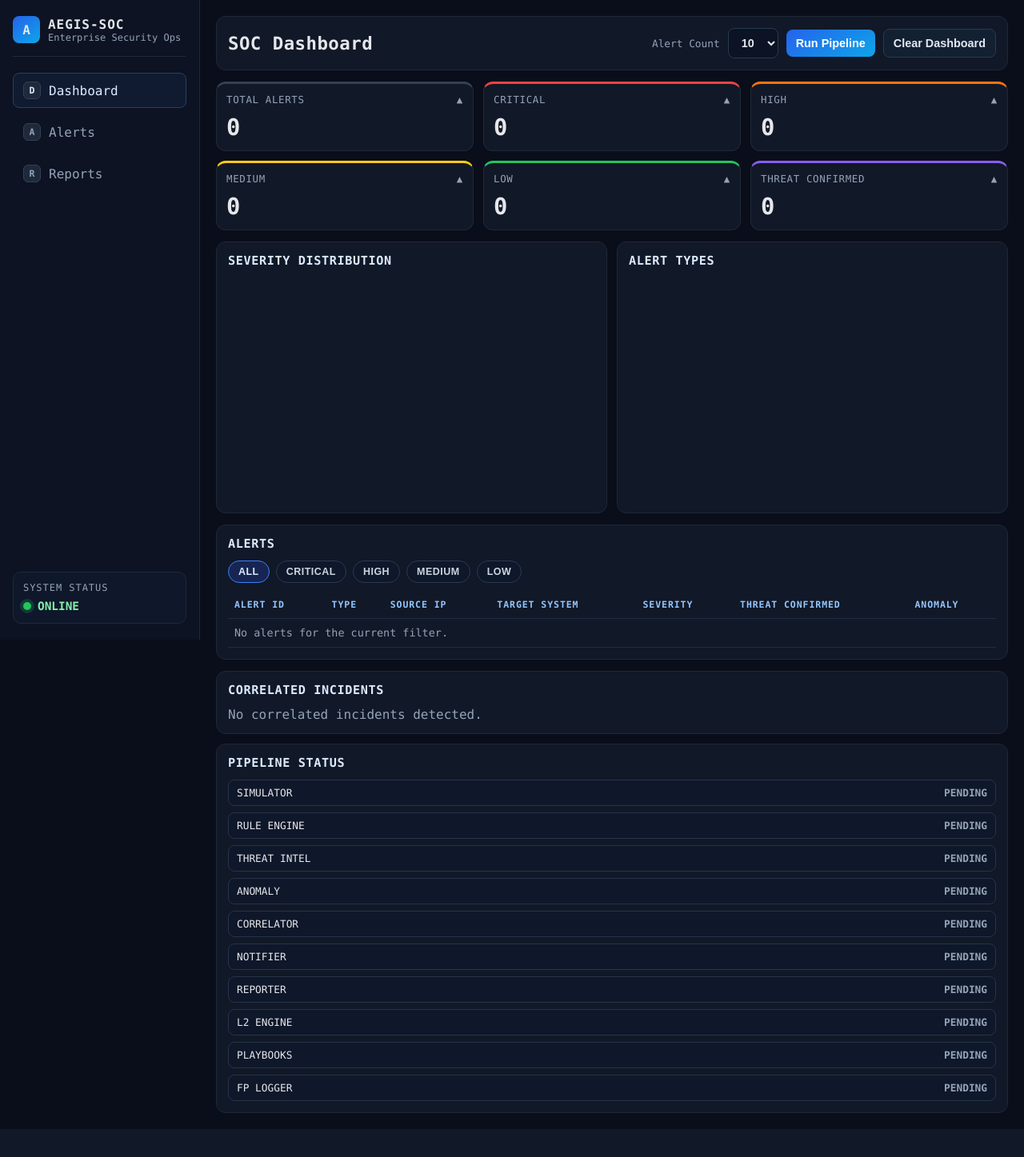
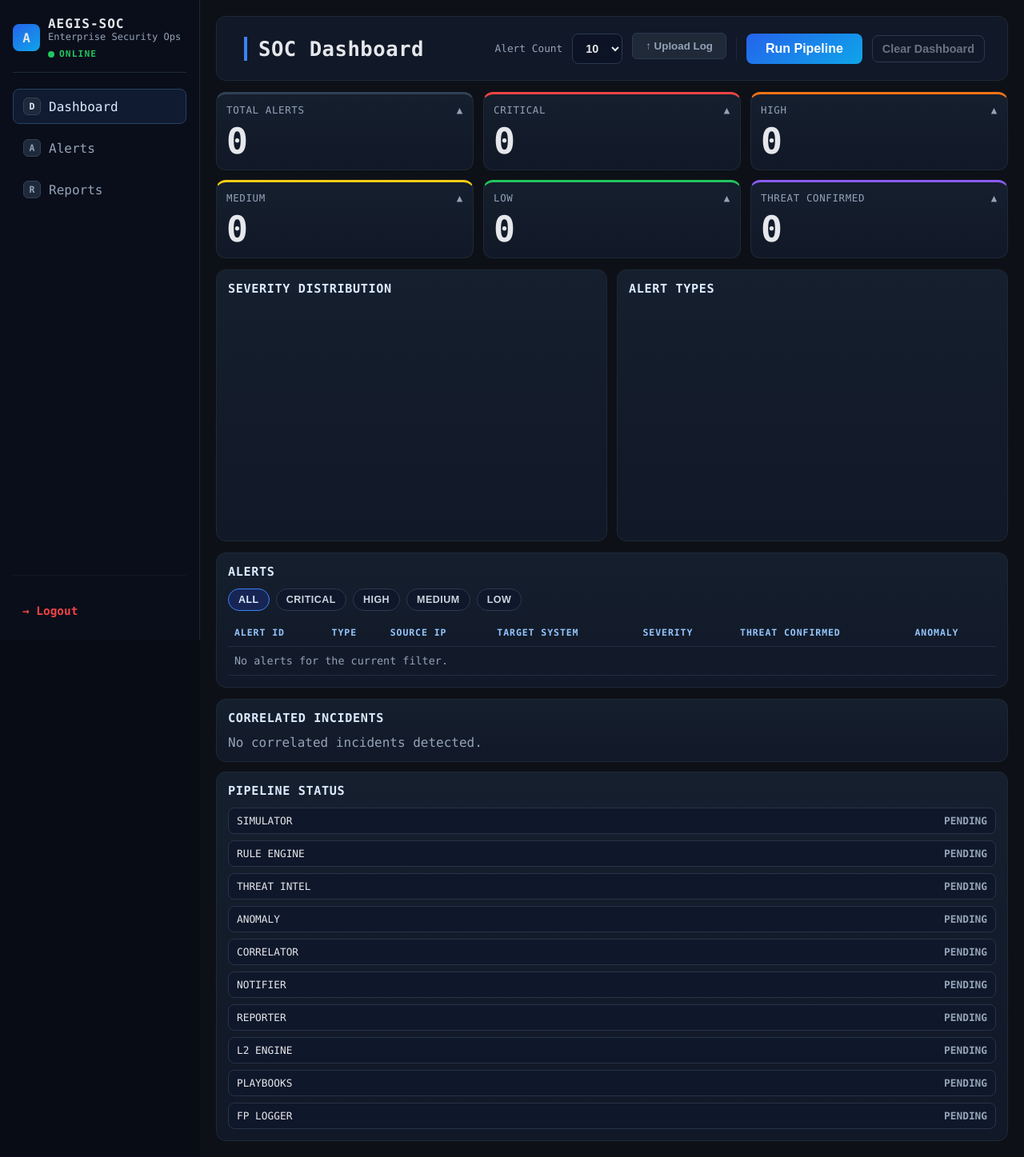
Before and after one commit to rudrasingh-007/Aegis-SOC, a Flask app: page / in a window 1280 px wide. Shown: the whole page at 80% size. Before the commit the page ends 1412 px from the top, so only its background shows below. Run offline with Flask 3, Linux system fonts and the light colour scheme; the visitor is signed in with stand-in values (Sample User, id 1); a map, chart or similar area stays blank.

Commit message:
feat(parser): add auth.log parser and dashboard file upload support

```diff
--- a/dashboard/app.py
+++ b/dashboard/app.py
@@ -16,6 +16,7 @@ from flask import (
 )
 
 from simulator.alert_simulator import generate_alerts
+from log_parser.auth_log_parser import parse_auth_log_content
 from engine.rule_engine import process_alerts
 from enrichment.threat_intel import enrich_alerts
 from correlator.alert_correlator import correlate_alerts
@@ -223,9 +224,24 @@ def index():
 @app.route("/run-pipeline", methods=["POST"])
 def run_pipeline():
 	"""Run the end-to-end Aegis-SOC pipeline and return JSON results."""
-	data = request.get_json(silent=True) or {}
-	count = int(data.get("count", 5))
-	alerts = generate_alerts(count)
+	# Check if a file was uploaded
+	if 'log_file' in request.files:
+		# Parse the uploaded log file
+		file = request.files['log_file']
+		if file and file.filename.endswith('.log'):
+			try:
+				content = file.read().decode('utf-8')
+				alerts = parse_auth_log_content(content)
+			except Exception as e:
+				return jsonify({"error": f"Failed to parse log file: {str(e)}"}), 400
+		else:
+			return jsonify({"error": "Invalid file format. Please upload a .log file."}), 400
+	else:
+		# Use existing JSON-based alert generation
+		data = request.get_json(silent=True) or {}
+		count = int(data.get("count", 5))
+		alerts = generate_alerts(count)
+
 	alerts = process_alerts(alerts)
 	alerts = enrich_alerts(alerts)
 	alerts = run_anomaly_detection(alerts)
--- a/dashboard/templates/index.html
+++ b/dashboard/templates/index.html
@@ -27,7 +27,7 @@
 
         body {
             margin: 0;
-            background: var(--bg-primary);
+            background: #080c14;
             color: var(--text-primary);
             font-family: "Consolas", "Segoe UI", sans-serif;
         }
@@ -44,7 +44,7 @@
             left: 0;
             bottom: 0;
             border-right: 1px solid var(--border);
-            background: #0d1322;
+            background: #0a0e1a;
             padding: 20px 16px;
             display: flex;
             flex-direction: column;
@@ -79,6 +79,31 @@
             display: flex;
             flex-direction: column;
             gap: 8px;
+        }
+
+        .sidebar-divider {
+            height: 1px;
+            background: rgba(255,255,255,0.04);
+            margin: 8px 0;
+            margin-top: auto;
+        }
+
+        .logout-link {
+            color: #ef4444;
+            text-decoration: none;
+            display: flex;
+            align-items: center;
+            gap: 8px;
+            padding: 8px 12px;
+            border-radius: 6px;
+            font-weight: 700;
+            font-size: 0.9rem;
+            transition: color 120ms ease, background 120ms ease;
+        }
+
+        .logout-link:hover {
+            color: #ff6b6b;
+            background: rgba(239,68,68,0.04);
         }
 
         .nav-item {
@@ -147,29 +172,36 @@
             margin-left: 250px;
             width: calc(100% - 250px);
             padding: 20px;
+            background: #0d1117;
         }
 
         .topbar {
             background: var(--card-bg);
             border: 1px solid var(--border);
             border-radius: 12px;
-            padding: 14px;
+            padding: 20px 28px;
             display: flex;
             align-items: center;
             justify-content: space-between;
             gap: 12px;
+            border-bottom: 1px solid #1f2937;
         }
 
         .topbar h1 {
             margin: 0;
-            font-size: 1.4rem;
+            font-size: 1.6rem;
+            font-weight: 800;
             letter-spacing: 0.02em;
+            padding-left: 10px;
+            border-left: 4px solid #3b82f6;
+            padding-left: 14px;
+            margin-left: 6px;
         }
 
         .controls {
             display: flex;
             align-items: center;
-            gap: 10px;
+            gap: 12px;
             flex-wrap: wrap;
         }
 
@@ -180,6 +212,37 @@
             font-size: 0.9rem;
             font-weight: 600;
             padding: 9px 12px;
+        }
+
+        .file-input-hidden { display: none; }
+
+        .custom-upload-btn {
+            background: #1f2937;
+            border: 1px solid #2a3a52;
+            color: #94a3b8;
+            border-radius: 6px;
+            padding: 8px 16px;
+            font-weight: 700;
+            cursor: pointer;
+        }
+
+        .vertical-sep {
+            width: 1px;
+            height: 28px;
+            background: #1f2937;
+        }
+
+        .custom-upload-btn:hover {
+            background: #2a3a52;
+        }
+
+        .upload-filename {
+            color: #94a3b8;
+            font-size: 0.75rem;
+            max-width: 220px;
+            white-space: nowrap;
+            overflow: hidden;
+            text-overflow: ellipsis;
         }
 
         .btn {
@@ -196,6 +259,20 @@
             background: linear-gradient(145deg, #2563eb, #0ea5e9);
             border: none;
             color: #ffffff;
+            padding: 10px 24px;
+            font-size: 1rem;
+        }
+
+        #clearDashboardBtn {
+            background: transparent;
+            border: 1px solid #2a3a52;
+            color: #6b7280;
+            padding: 8px 12px;
+        }
+
+        #clearDashboardBtn:hover {
+            color: #94a3b8;
+            background: rgba(255,255,255,0.02);
         }
 
         .selector {
@@ -238,7 +315,7 @@
         }
 
         .metric-card {
-            background: var(--card-bg);
+            background: linear-gradient(180deg, #151f2e 0%, #111827 100%);
             border: 1px solid var(--border);
             border-radius: 12px;
             padding: 12px;
@@ -257,8 +334,10 @@
 
         .metric-value {
             margin-top: 10px;
-            font-size: 1.8rem;
-            font-weight: 700;
+            font-size: 2.8rem;
+            font-weight: 800;
+            letter-spacing: -0.02em;
+            line-height: 1;
         }
 
         .trend-icon {
@@ -280,7 +359,7 @@
         }
 
         .panel {
-            background: var(--card-bg);
+            background: linear-gradient(180deg, #151f2e 0%, #111827 100%);
             border: 1px solid var(--border);
             border-radius: 12px;
             padding: 14px;
@@ -473,7 +552,11 @@
                 <div class="logo-badge">A</div>
                 <div>
                     <div class="logo-title">AEGIS-SOC</div>
-                    <div class="muted" style="font-size: 0.75rem;">Enterprise Security Ops</div>
+                    <div class="muted" style="font-size: 0.75rem; margin-bottom: 8px;">Enterprise Security Ops</div>
+                    <div style="display: flex; align-items: center; gap: 6px;">
+                        <div style="width: 8px; height: 8px; border-radius: 50%; background: #22c55e;"></div>
+                        <span style="font-size: 0.7rem; color: #22c55e; text-transform: uppercase; letter-spacing: 0.1em; font-weight: 700;">ONLINE</span>
+                    </div>
                 </div>
             </div>
 
@@ -482,11 +565,9 @@
                 <div class="nav-item" data-nav="alerts"><span class="nav-icon">A</span>Alerts</div>
                 <div class="nav-item" data-nav="reports"><span class="nav-icon">R</span>Reports</div>
             </nav>
+            <div class="sidebar-divider"></div>
 
-            <div class="status-box">
-                <div class="status-label">System Status</div>
-                <div class="status-value"><span class="status-dot"></span>ONLINE</div>
-            </div>
+            <a href="/logout" class="logout-link">→ Logout</a>
         </aside>
 
         <main class="main">
@@ -499,8 +580,16 @@
                         <option value="10" selected>10</option>
                         <option value="20">20</option>
                     </select>
+                    <div style="display:flex; align-items:center; gap:12px;">
+                        <div style="display:flex; flex-direction:column; align-items:flex-start; gap:6px;">
+                            <input type="file" id="logFileInput" accept=".log" class="file-input-hidden" />
+                            <button type="button" id="uploadBtn" class="custom-upload-btn" title="Upload .log file">↑ Upload Log</button>
+                            <div id="logFileName" class="upload-filename muted" style="max-width:220px;"></div>
+                        </div>
+                        <div class="vertical-sep" aria-hidden="true"></div>
                         <button id="runPipelineBtn" class="btn primary">Run Pipeline</button>
                         <button id="clearDashboardBtn" class="btn">Clear Dashboard</button>
+                    </div>
                     <div id="loadingIndicator" class="loading">
                         <span class="spinner"></span>
                         <span>Processing pipeline...</span>
@@ -610,6 +699,9 @@
         const clearDashboardBtn = document.getElementById("clearDashboardBtn");
         const loadingIndicator = document.getElementById("loadingIndicator");
         const alertCountSelector = document.getElementById("alertCount");
+        const logFileInput = document.getElementById("logFileInput");
+        const uploadBtn = document.getElementById("uploadBtn");
+        const logFileName = document.getElementById("logFileName");
         const alertsTableBody = document.getElementById("alertsTableBody");
         const filtersContainer = document.getElementById("severityFilters");
         const navItems = document.querySelectorAll(".nav-item");
@@ -628,6 +720,8 @@
             runPipelineBtn.disabled = isLoading;
             clearDashboardBtn.disabled = isLoading;
             alertCountSelector.disabled = isLoading;
+            if (logFileInput) logFileInput.disabled = isLoading;
+            if (uploadBtn) uploadBtn.disabled = isLoading;
             loadingIndicator.classList.toggle("show", isLoading);
         }
 
@@ -876,18 +970,37 @@
             setLoading(true);
             setAllStagesRunning();
             try {
+                let response;
+
+                // Check if a file is selected
+                if (logFileInput.files && logFileInput.files.length > 0) {
+                    // Send as multipart/form-data
+                    const formData = new FormData();
+                    formData.append("log_file", logFileInput.files[0]);
+
+                    response = await fetch("/run-pipeline", {
+                        method: "POST",
+                        body: formData,
+                    });
+                } else {
+                    // Send as JSON
                     const selectedCount = Number(alertCountSelector.value || 10);
-                const response = await fetch("/run-pipeline", {
+                    response = await fetch("/run-pipeline", {
                         method: "POST",
                         headers: { "Content-Type": "application/json" },
                         body: JSON.stringify({ count: selectedCount }),
                     });
+                }
 
                 if (!response.ok) {
                     throw new Error(`Request failed with status ${response.status}`);
                 }
 
                 const payload = await response.json();
+                if (payload.error) {
+                    throw new Error(payload.error);
+                }
+
                 allAlerts = payload.alerts || [];
                 correlationResults = payload.correlation_results || [];
 
@@ -920,6 +1033,17 @@
         });
 
         runPipelineBtn.addEventListener("click", runPipeline);
+        // Wire custom upload button to hidden input and show filename when selected
+        if (uploadBtn && logFileInput) {
+            uploadBtn.addEventListener('click', () => logFileInput.click());
+            logFileInput.addEventListener('change', () => {
+                const f = (logFileInput.files && logFileInput.files.length) ? logFileInput.files[0].name : '';
+                if (logFileName) {
+                    logFileName.textContent = f || '';
+                    logFileName.title = f || '';
+                }
+            });
+        }
         clearDashboardBtn.addEventListener("click", clearDashboard);
         navItems.forEach((item) => {
             item.addEventListener("click", () => {
```
Also changed, not shown: log_parser/auth_log_parser.py (added, +189 -0 lines), 1 other file. Lines whose indentation alone changed are shown as unchanged.
